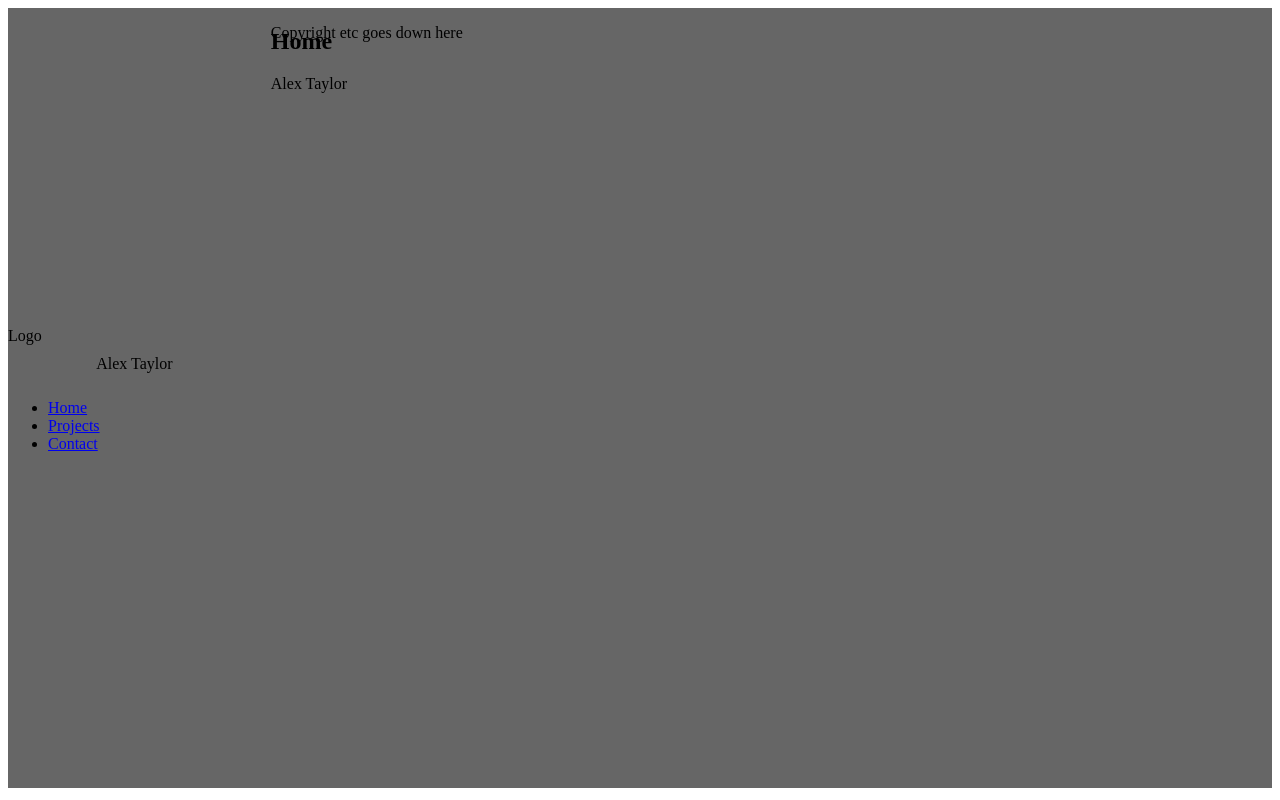
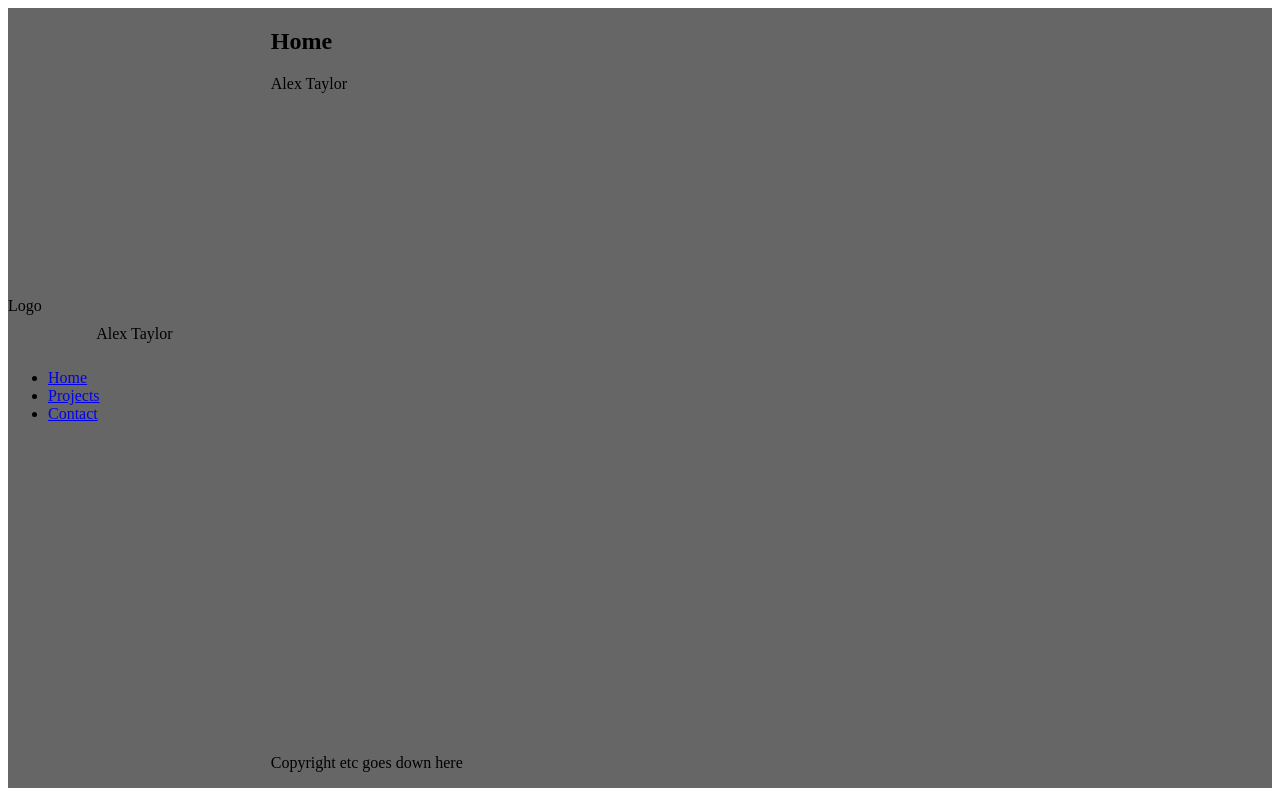
Before and after one commit to ataylor95/personal-site, a React (Create React App) app: page / in a window 1280 px wide. Built offline with nearby package versions, Linux system fonts and the light colour scheme.

Commit message:
fix the copyright being in the wrong place

```diff
--- a/src/components/page/page.scss
+++ b/src/components/page/page.scss
@@ -40,15 +40,16 @@
         "logo content"
         "title content"
         "nav content"
-        ". content";
+        ". content"
+        ". footer";
 
-        grid-template-rows: 1fr auto auto auto 1fr;
+        grid-template-rows: 1fr auto auto auto 1fr auto;
         grid-template-columns: 20% auto;
         grid-gap: 10px;
         height: calc(100vh - 20px);
 
         &__footer {
-            grid-area: content;
+            grid-area: footer;
         }
     }
 }
```
